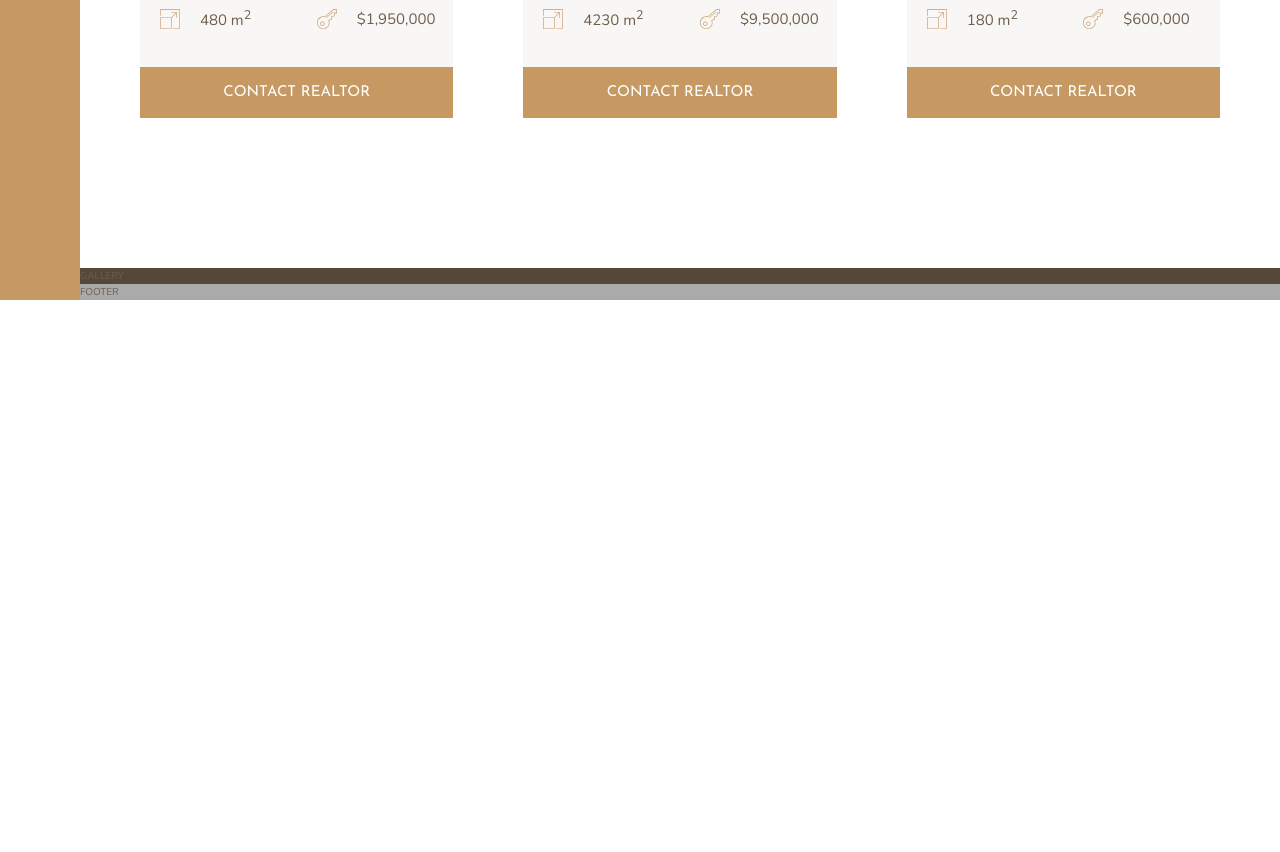
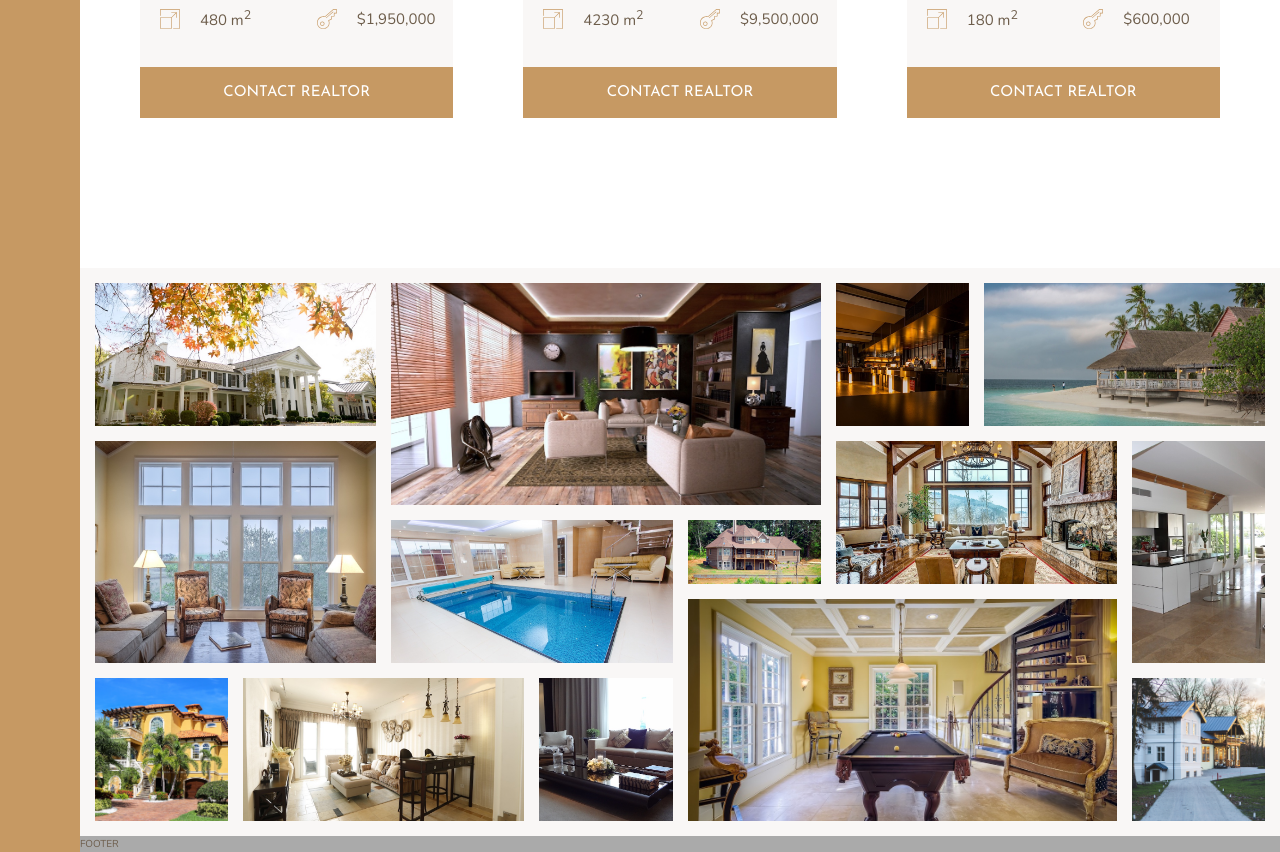
Before and after one commit to RafaelMatta/Nexter, a website: page index.html in a window 1280 px wide. Shown: the part 2804-3656 px from the top of the page. Before the commit the page ends 3104 px from the top, so only its background shows below. Drawn offline with nearby package versions, Linux system fonts and the light colour scheme.

Commit message:
Imagens posicionadas na galeria

```diff
--- a/index.html
+++ b/index.html
@@ -278,9 +278,52 @@
                 <button class="btn home__btn">Contact Realtor</button>
             </div>
         </div>
+
         <div class="gallery">
-            GALLERY
+            <figure class="gallery__item gallery__item--1">
+                <img src="assets/img/gallery/gal-1.jpeg" alt="Gallery image 1" class="gallery__img">
+            </figure>
+            <figure class="gallery__item gallery__item--2">
+                <img src="assets/img/gallery/gal-2.jpeg" alt="Gallery image 2" class="gallery__img">
+            </figure>
+            <figure class="gallery__item gallery__item--3">
+                <img src="assets/img/gallery/gal-3.jpeg" alt="Gallery image 3" class="gallery__img">
+            </figure>
+            <figure class="gallery__item gallery__item--4">
+                <img src="assets/img/gallery/gal-4.jpeg" alt="Gallery image 4" class="gallery__img">
+            </figure>
+            <figure class="gallery__item gallery__item--5">
+                <img src="assets/img/gallery/gal-5.jpeg" alt="Gallery image 5" class="gallery__img">
+            </figure>
+            <figure class="gallery__item gallery__item--6">
+                <img src="assets/img/gallery/gal-6.jpeg" alt="Gallery image 6" class="gallery__img">
+            </figure>
+            <figure class="gallery__item gallery__item--7">
+                <img src="assets/img/gallery/gal-7.jpeg" alt="Gallery image 7" class="gallery__img">
+            </figure>
+            <figure class="gallery__item gallery__item--8">
+                <img src="assets/img/gallery/gal-8.jpeg" alt="Gallery image 8" class="gallery__img">
+            </figure>
+            <figure class="gallery__item gallery__item--9">
+                <img src="assets/img/gallery/gal-9.jpeg" alt="Gallery image 9" class="gallery__img">
+            </figure>
+            <figure class="gallery__item gallery__item--10">
+                <img src="assets/img/gallery/gal-10.jpeg" alt="Gallery image 10" class="gallery__img">
+            </figure>
+            <figure class="gallery__item gallery__item--11">
+                <img src="assets/img/gallery/gal-11.jpeg" alt="Gallery image 11" class="gallery__img">
+            </figure>
+            <figure class="gallery__item gallery__item--12">
+                <img src="assets/img/gallery/gal-12.jpeg" alt="Gallery image 12" class="gallery__img">
+            </figure>
+            <figure class="gallery__item gallery__item--13">
+                <img src="assets/img/gallery/gal-13.jpeg" alt="Gallery image 13" class="gallery__img">
+            </figure>
+            <figure class="gallery__item gallery__item--14">
+                <img src="assets/img/gallery/gal-14.jpeg" alt="Gallery image 14" class="gallery__img">
+            </figure>
         </div>
+
         <div class="footer">
             FOOTER
         </div>
--- a/style/common/module/gallery/gallery.scss
+++ b/style/common/module/gallery/gallery.scss
@@ -1,4 +1,92 @@
 .gallery{
-    background-color: $color-grey-dark-1;
+    background-color: $color-grey-light-1;
     grid-column: full-start / full-end;
+
+    display: grid;
+    grid-template-columns: repeat(8, 1fr);
+    grid-template-rows: repeat(7, 5vw);
+
+    gap: 1.5rem;
+    padding: 1.5rem;
+
+    &__item{
+
+        &--1{
+            grid-column: 1 / 3;
+            grid-row: 1 / 3;
+        }
+
+        &--2{
+            grid-column: 3 / 6;
+            grid-row: 1 / 4;
+        }
+
+        &--3{
+            grid-column: 6 / 7;
+            grid-row: 1 / 3;
+        }
+
+        &--4{
+            grid-column: 7 / -1;
+            grid-row: 1 / 3;
+        }
+
+        &--5{
+            grid-column: 1 / 3;
+            grid-row: 3 / 6;
+        }
+
+        &--6{
+            grid-column: 3 / 5;
+            grid-row: 4 / 6;
+        }
+
+        &--7{
+            grid-column: 5 / 6;
+            grid-row: 4 / 5;
+        }
+
+        &--8{
+            grid-column: 6 / 8;
+            grid-row: 3 / 5;
+        }
+
+        &--9{
+            grid-column: 8 / -1;
+            grid-row: 3 / 6;
+        }
+
+        &--10{
+            grid-column: 1 / 2;
+            grid-row: 6 / 8;
+        }
+
+        &--11{
+            grid-column: 2 / 4;
+            grid-row: 6 / 8;
+        }
+
+        &--12{
+            grid-column: 4 / 5;
+            grid-row: 6 / 8;
+        }
+
+        &--13{
+            grid-column: 5 / 8;
+            grid-row: 5 / 8;
+        }
+
+        &--14{
+            grid-column: 8 / -1;
+            grid-row: 6 / 8;
+        }
+
+    }
+
+    &__img{
+        width: 100%;
+        height: 100%;
+
+        object-fit: cover;
+    }
 }
```
Also changed, not shown: style/css/style.css.
